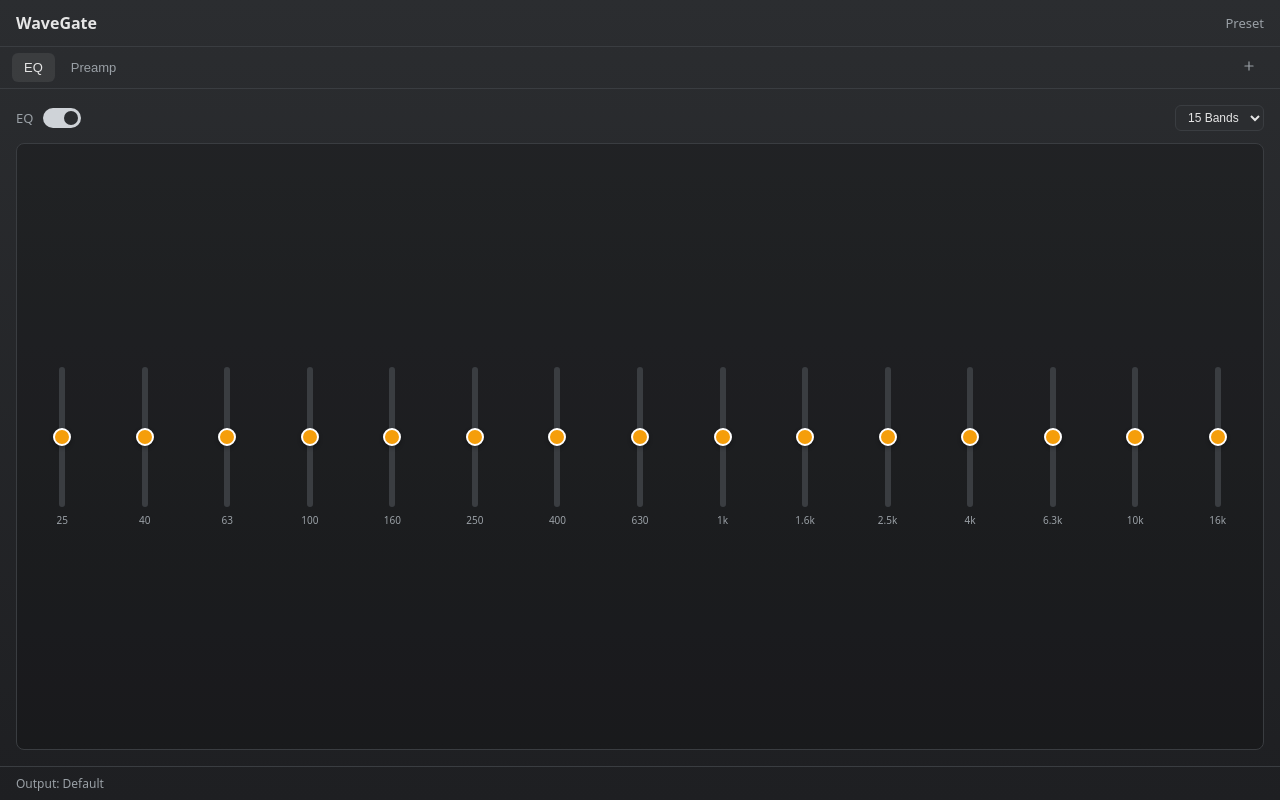
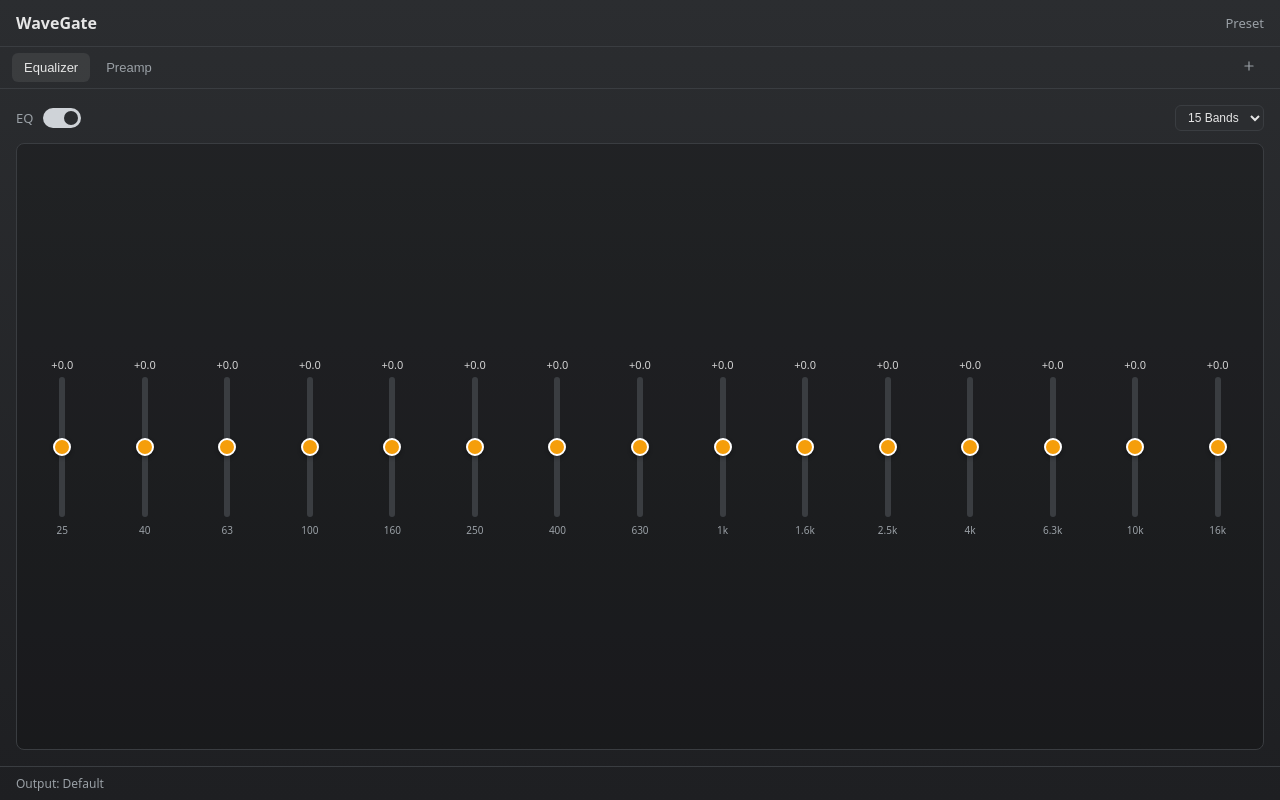
Before and after one commit to Antoniaina/WaveGate, a website built with Vite: page index.html in a window 1280 px wide. Built offline with nearby package versions, Linux system fonts and the light colour scheme.

Commit message:
feat(eq-ui): display per-band dB values

```diff
--- a/index.html
+++ b/index.html
@@ -17,7 +17,7 @@
       </header>
 
       <nav class="tabs">
-        <button class="tab active" data-tab="eq">EQ</button>
+        <button class="tab active" data-tab="eq">Equalizer</button>
         <button class="tab" data-tab="preamp">Preamp</button>
         <button class="tab add" title="Add module">
           <svg width="14" height="14" viewBox="0 0 24 24">
@@ -48,7 +48,6 @@
               <select id="eq-bands-select">
                 <option value="15">15 Bands</option>
                 <option value="31">31 Bands</option>
-                <option value="custom">Custom</option>
               </select>
             </div>
 
--- a/src/eq.css
+++ b/src/eq.css
@@ -91,6 +91,7 @@
     border-radius: 8px;
     background: rgba(0, 0, 0, 0.2);
     overflow-x: auto;
+    overflow-y: hidden;
     scrollbar-width: thin;
     scrollbar-color: var(--border) transparent;
 }
@@ -124,6 +125,15 @@
     padding: 16px;
 }
 
+.eq-value {
+    font-size: 11px;
+    color: var(--text-main);
+    opacity: 0.9;
+    height: 14px;
+    text-align: center;
+    user-select: none;
+}
+
 .eq-slider-container {
     position: relative;
     width: 6px;
@@ -137,7 +147,6 @@
     height: 140px;
     background: var(--border);
     border-radius: 3px;
-    cursor: pointer;
 }
 
 .eq-center-line {
@@ -170,14 +179,12 @@
     border: 2px solid #fff;
     border-radius: 50%;
     transform: translateY(-50%);
-    cursor: grab;
     z-index: 3;
     box-shadow: 0 2px 4px rgba(0, 0, 0, 0.3);
     transition: transform 0.1s, box-shadow 0.1s;
 }
 
 .eq-thumb:active {
-    cursor: grabbing;
     transform: translateY(-50%) scale(1.15);
     box-shadow: 0 3px 6px rgba(0, 0, 0, 0.4);
 }
--- a/src/main.ts
+++ b/src/main.ts
@@ -25,6 +25,10 @@ function createSliders(freqs: number[]) {
     const band = document.createElement("div");
     band.className = "eq-band";
 
+    const valueLabel = document.createElement("div");
+    valueLabel.className = "eq-value";
+    valueLabel.textContent = "0.0"
+
     const sliderContainer = document.createElement("div");
     sliderContainer.className = "eq-slider-container";
 
@@ -41,12 +45,13 @@ function createSliders(freqs: number[]) {
     centerLine.className = "eq-center-line";
 
     let isDragging = false;
-    let currentValue = 0;
+    // let currentValue = 0;
     const min = -12;
     const max = 12;
 
     function updateFill(value: number) {
-      currentValue = value;
+      // currentValue = value;
+      valueLabel.textContent =`${value >= 0 ? "+" : ""}${value.toFixed(1)}`;
       const centerPos = 50;
       const valuePos = ((value - min) / (max - min)) * 100;
 
@@ -104,7 +109,7 @@ function createSliders(freqs: number[]) {
     sliderContainer.appendChild(thumb);
 
     updateFill(0);
-
+    band.appendChild(valueLabel);
     band.appendChild(sliderContainer);
 
     const label = document.createElement("span");
```
